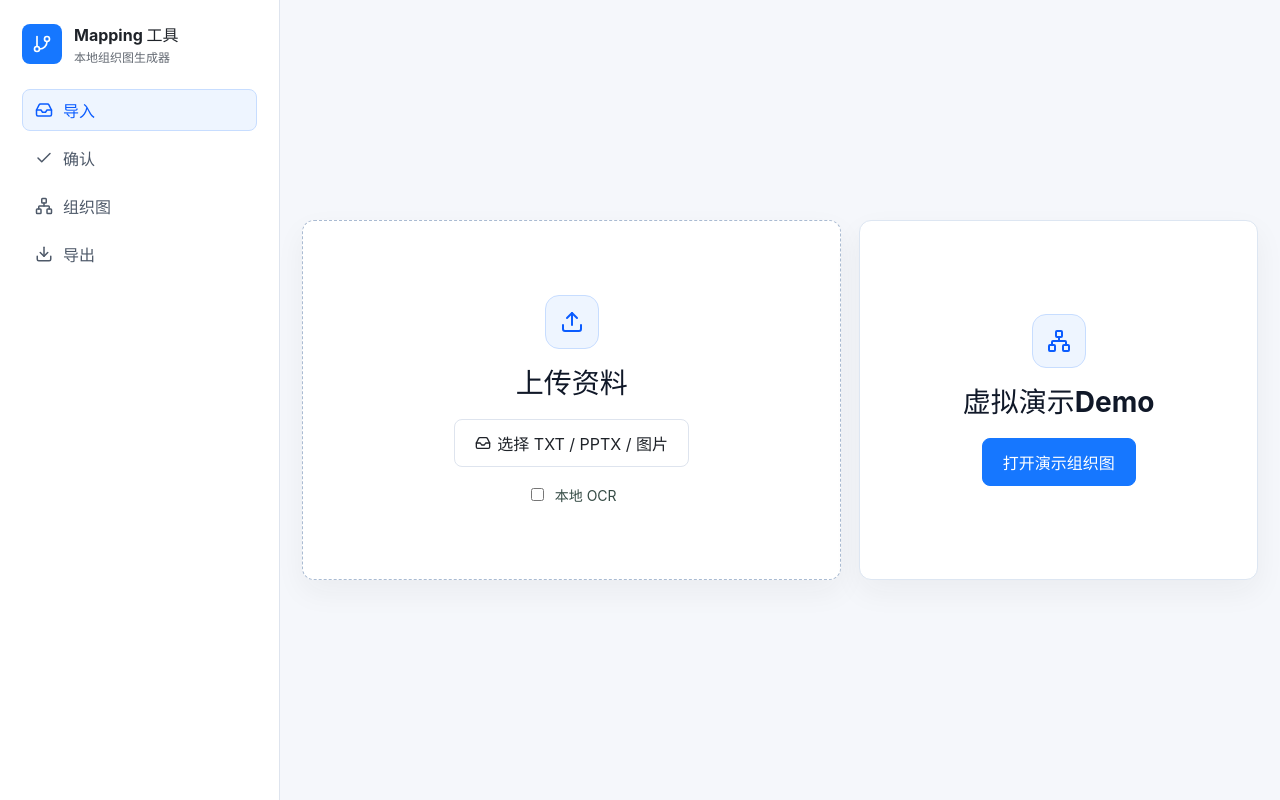
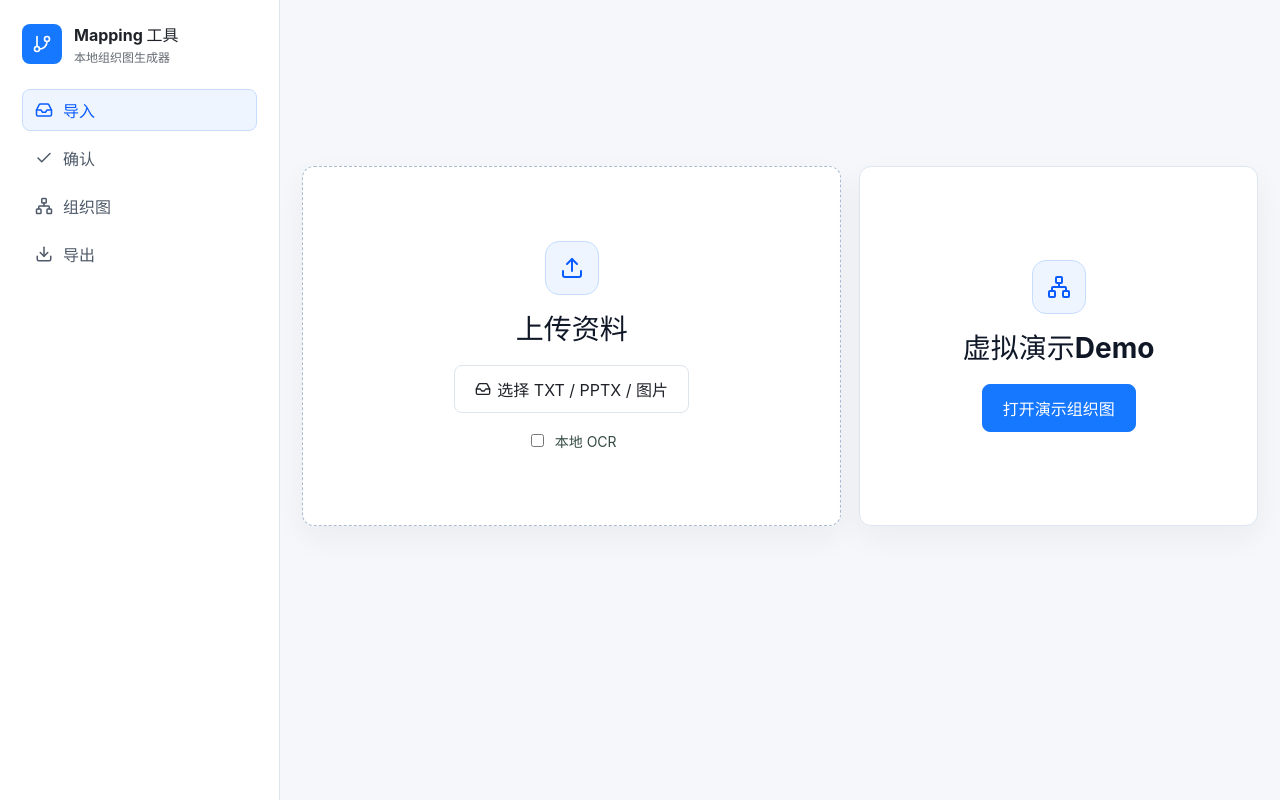
Before and after one commit to vickmhl/MappingTool, a React (Vite) app: page / in a window 1280 px wide. Built offline with nearby package versions, Linux system fonts and the light colour scheme.

Commit message:
Tighten V2 entry layout

```diff
--- a/src/v2.css
+++ b/src/v2.css
@@ -10,8 +10,9 @@
   min-height: calc(100vh - 44px);
   display: grid;
   grid-template-columns: minmax(360px, 1.15fr) minmax(320px, 0.85fr);
-  align-content: center;
+  align-content: start;
   gap: 18px;
+  padding-top: min(18vh, 150px);
 }
 
 .entry-card {
```
